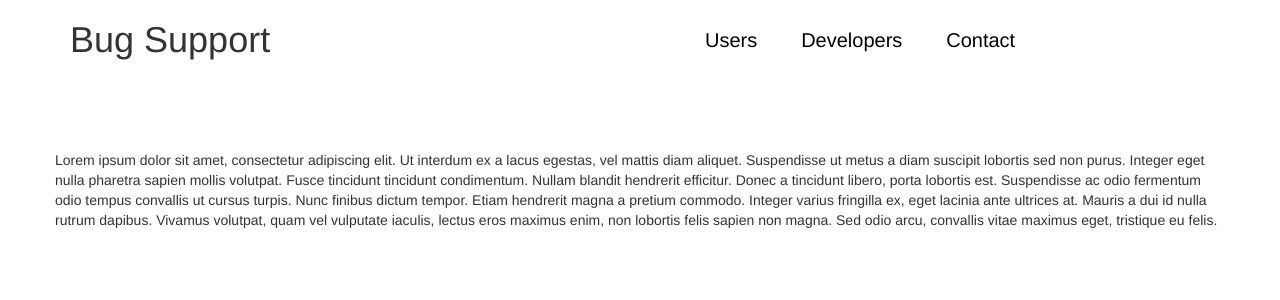
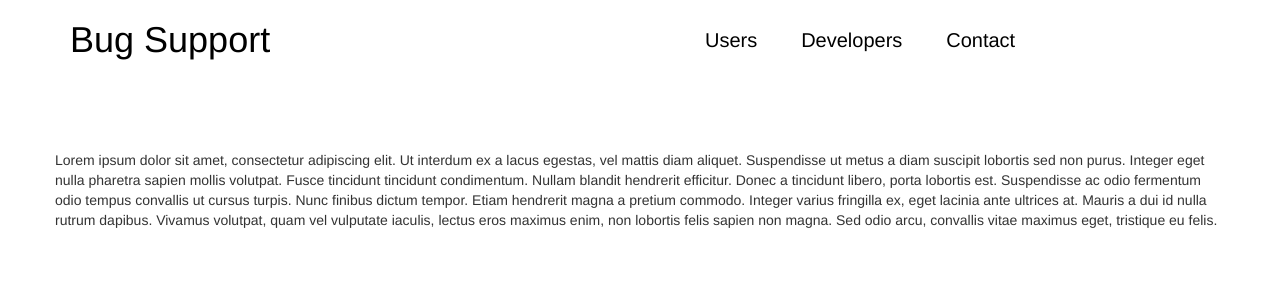
Before and after one commit to t8n8or/Bug-Support-Site, a PHP site: page / in a window 1280 px wide. Shown: the top 300 px of the page. Run offline with PHP 8.4, Linux system fonts and the light colour scheme.

Commit message:
Title
Made the title of the page lighter

```diff
--- a/index.html
+++ b/index.html
@@ -16,7 +16,7 @@
         <div class="container">
         <div class="row">
             <div class="col-xs-6">
-                <h1>Bug Support</h1>
+                <h1 class="light">Bug Support</h1>
             </div>
             <div class="linknav">
                 <ul>
--- a/main.css
+++ b/main.css
@@ -13,3 +13,8 @@
     color: #000000;
     font-weight: 100;
 }
+
+.light {
+    color: #000000;
+    font-weight: 100;
+}
```
